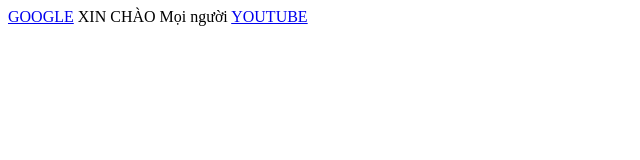
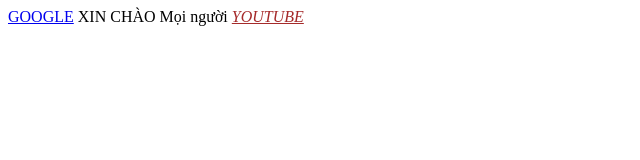
Before and after one commit to phamvanhoai/html, a plain HTML site: page index.html in a window 1280 px wide. Shown: the whole page, without its empty margins (0-640 px from the left). Drawn offline with Linux system fonts and the light colour scheme.

Commit message:
update css

```diff
--- a/index.html
+++ b/index.html
@@ -1,3 +1,10 @@
 <a href="https://google.com">GOOGLE</a>
 XIN CHÀO Mọi người
-<a target="_blank" href="https://youtube.com">YOUTUBE</a>
+<a class="title" target="_blank" href="https://youtube.com">YOUTUBE</a>
+<style>
+    .title{
+        font-style: italic;
+        color: brown;
+        font: bold;
+    }
+</style>
```
